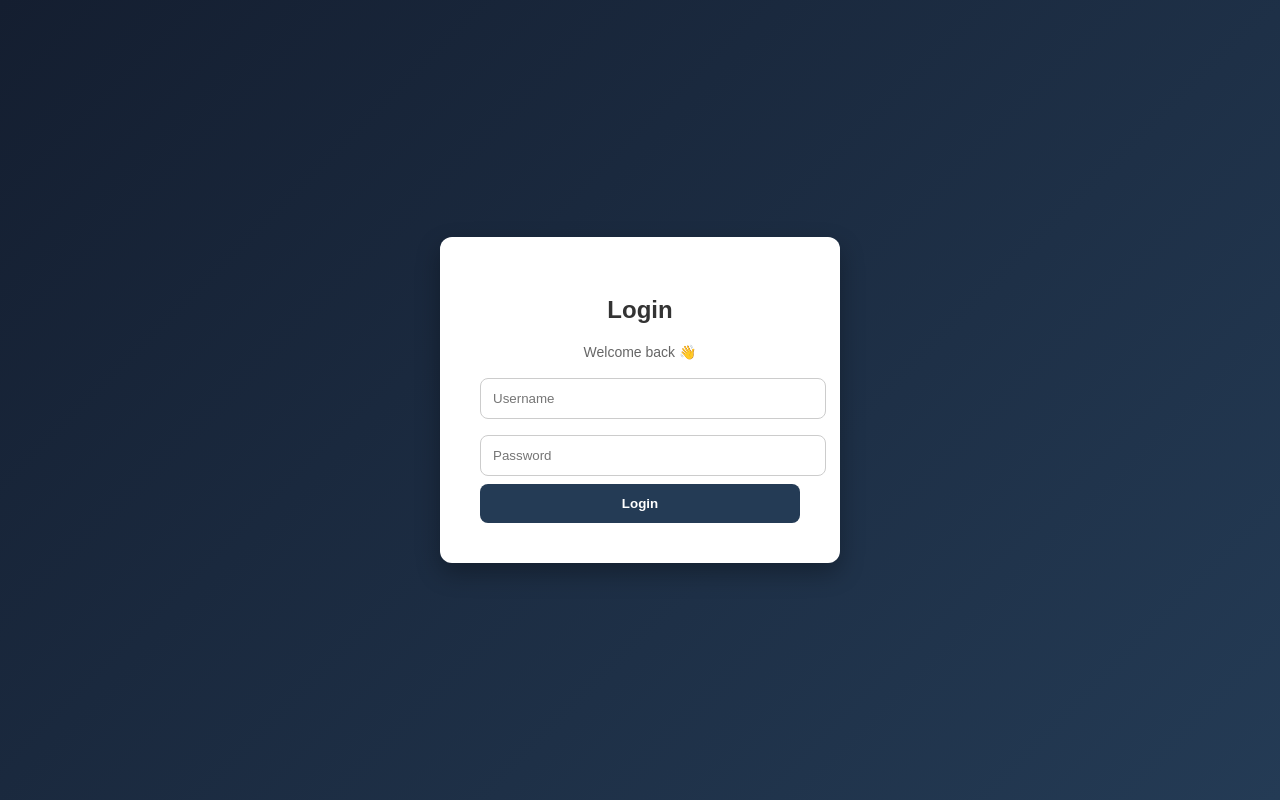
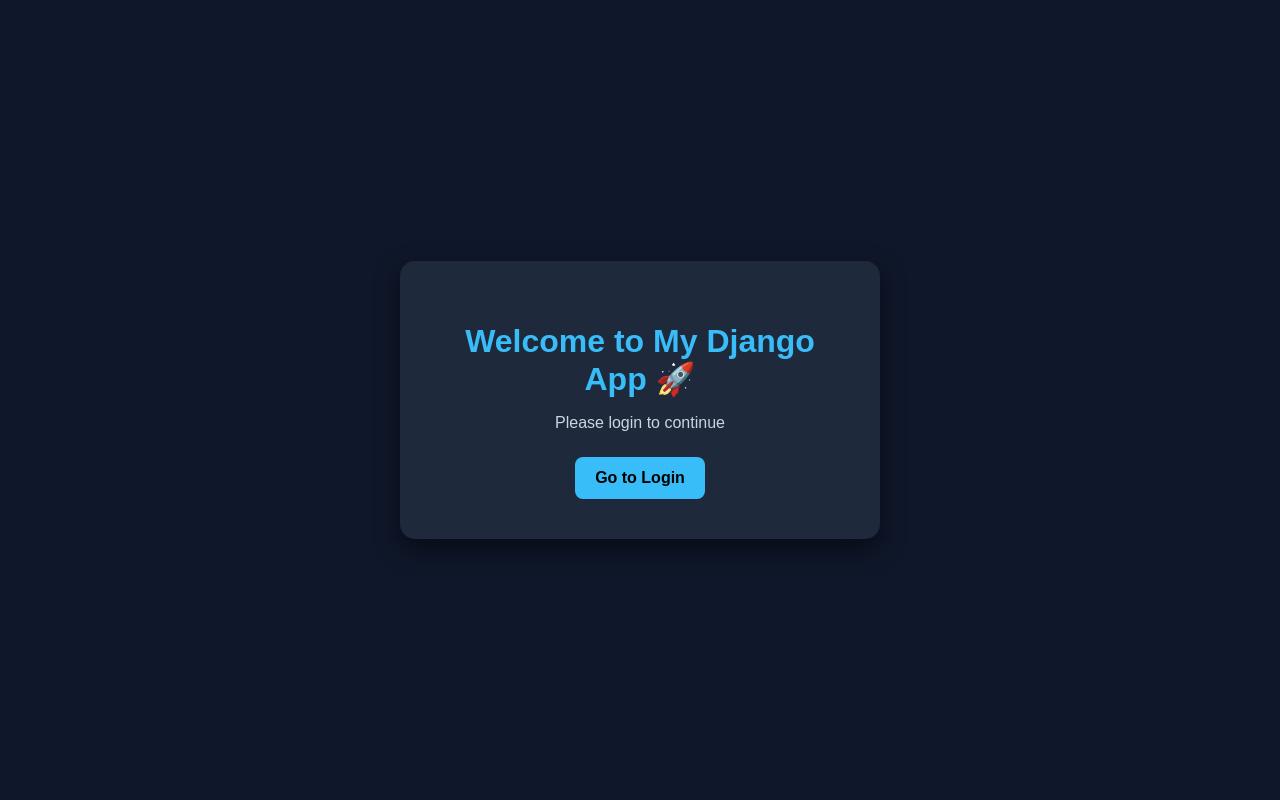
Before and after one commit to aashikaK/Django, a Django app: page / in a window 1280 px wide. Run offline with Django 5.2, Linux system fonts and the light colour scheme.

Commit message:
updated index page

```diff
--- a/userproject/templates/index.html
+++ b/userproject/templates/index.html
@@ -10,59 +10,46 @@
         body {
             margin: 0;
             font-family: Arial, sans-serif;
-            background: linear-gradient(135deg, #141e30, #243b55);
-            height: 100vh;
+            background: #0f172a;
+            color: white;
             display: flex;
             justify-content: center;
             align-items: center;
+            height: 100vh;
         }
 
         .box {
-            background: white;
+            text-align: center;
             padding: 40px;
-            border-radius: 12px;
-            width: 320px;
-            text-align: center;
-            box-shadow: 0 10px 25px rgba(0,0,0,0.3);
+            background: #1e293b;
+            border-radius: 15px;
+            box-shadow: 0 10px 25px rgba(0,0,0,0.5);
+            width: 400px;
         }
 
-        h2 {
-            margin-bottom: 20px;
-            color: #333;
+        h1 {
+            margin-bottom: 10px;
+            color: #38bdf8;
         }
 
-        input {
-            width: 100%;
-            padding: 12px;
-            margin: 8px 0;
-            border-radius: 8px;
-            border: 1px solid #ccc;
-            outline: none;
+        p {
+            color: #cbd5e1;
+            margin-bottom: 25px;
         }
 
-        input:focus {
-            border-color: #243b55;
+        a {
+            display: inline-block;
+            padding: 12px 20px;
+            background: #38bdf8;
+            color: black;
+            text-decoration: none;
+            font-weight: bold;
+            border-radius: 8px;
+            transition: 0.3s;
         }
 
-        button {
-            width: 100%;
-            padding: 12px;
-            background: #243b55;
-            color: white;
-            border: none;
-            border-radius: 8px;
-            font-weight: bold;
-            cursor: pointer;
-        }
-
-        button:hover {
-            background: #1b2a3a;
-        }
-
-        .msg {
-            margin-bottom: 10px;
-            color: #666;
-            font-size: 14px;
+        a:hover {
+            background: #0ea5e9;
         }
     </style>
 </head>
@@ -70,18 +57,10 @@
 <body>
 
 <div class="box">
-    <h2>Login</h2>
-    <p class="msg">Welcome back 👋</p>
+    <h1>Welcome to My Django App 🚀</h1>
+    <p>Please login to continue</p>
 
-    <form method="POST" action="{% url 'login' %}">
-        {% csrf_token %}
-
-        <input type="text" name="username" placeholder="Username" required>
-
-        <input type="password" name="password" placeholder="Password" required>
-
-        <button type="submit">Login</button>
-    </form>
+    <a href="login">Go to Login</a>
 </div>
 
 </body>
```
